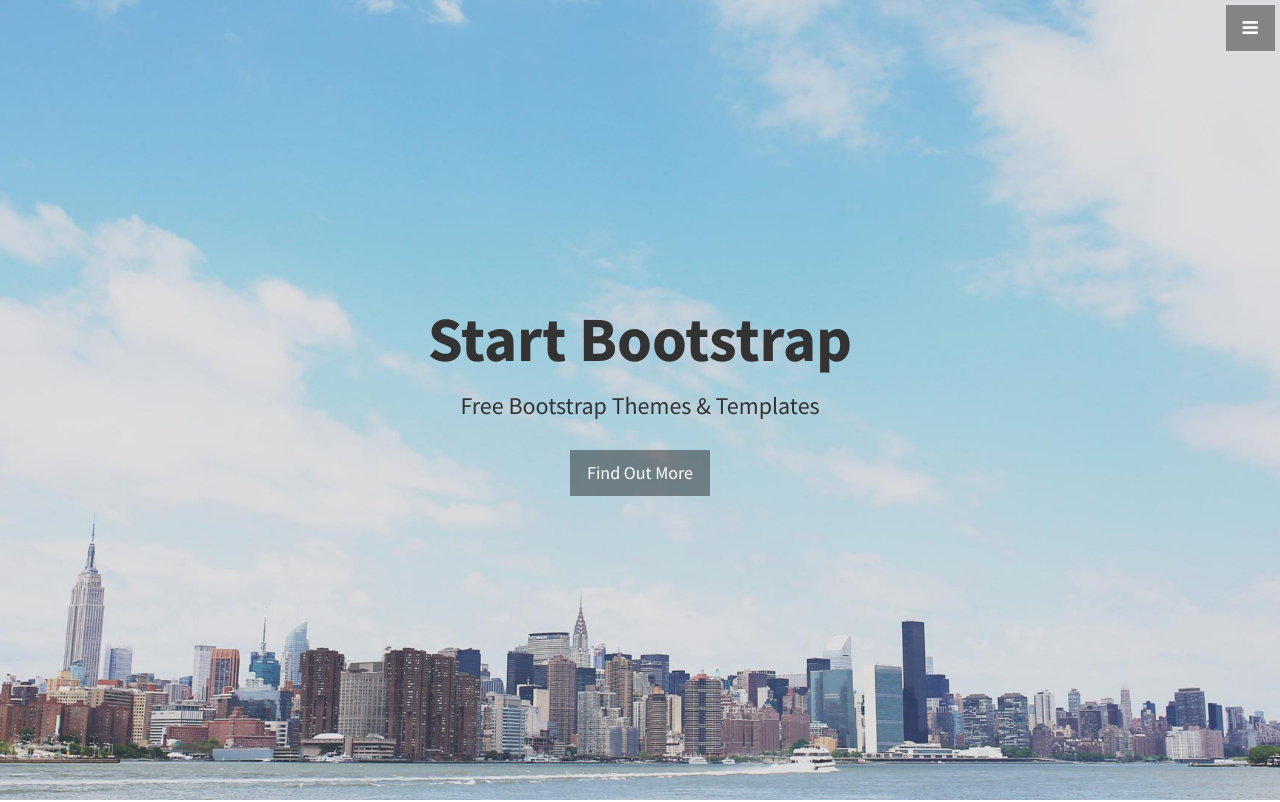
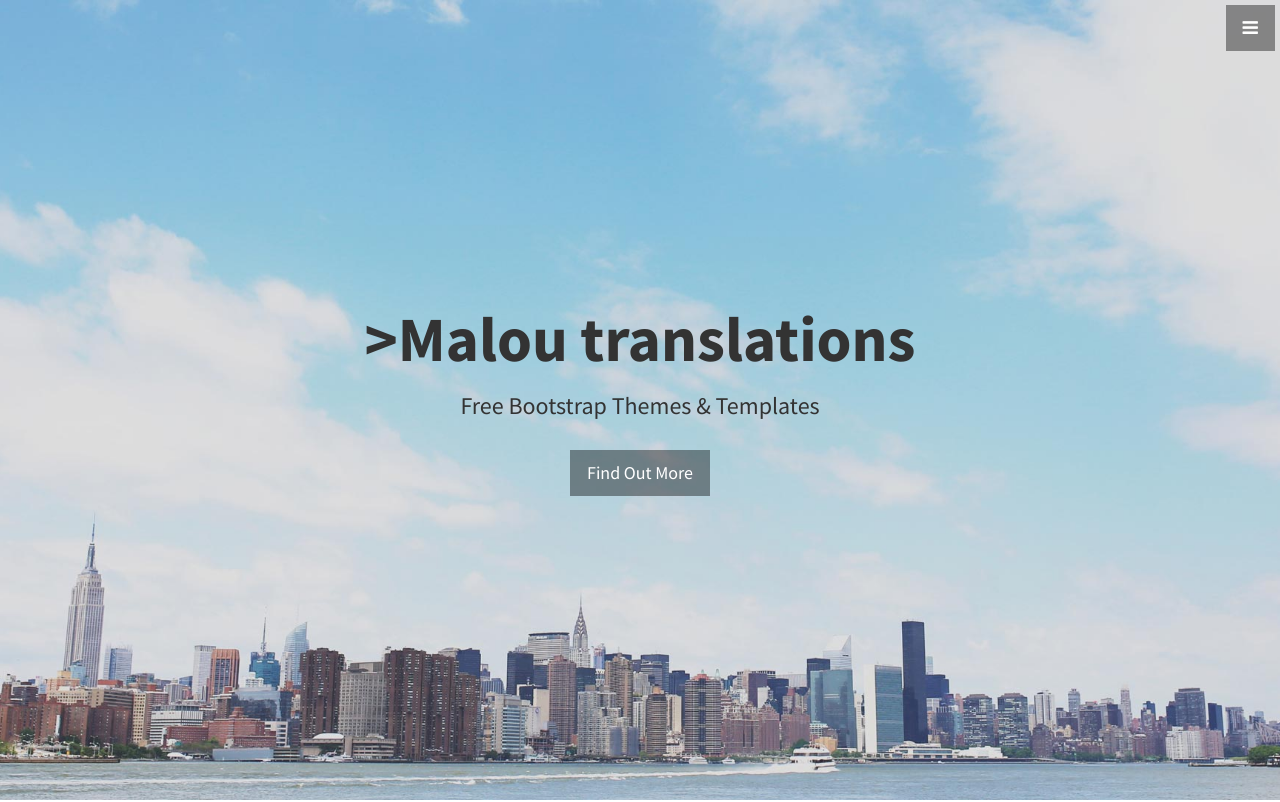
Before and after one commit to Nonabelga/mon-projet, a plain HTML site: page index.html in a window 1280 px wide. Shown: the top 802 px of the page. Drawn offline with Linux system fonts and the light colour scheme.

Commit message:
Chnage H1

```diff
--- a/index.html
+++ b/index.html
@@ -61,7 +61,7 @@
     <!-- Header -->
     <header id="top" class="header">
         <div class="text-vertical-center">
-            <h1>Start Bootstrap</h1>
+            <h1>>Malou translations</h1>
             <h3>Free Bootstrap Themes &amp; Templates</h3>
             <br>
             <a href="#about" class="btn btn-dark btn-lg">Find Out More</a>
```
